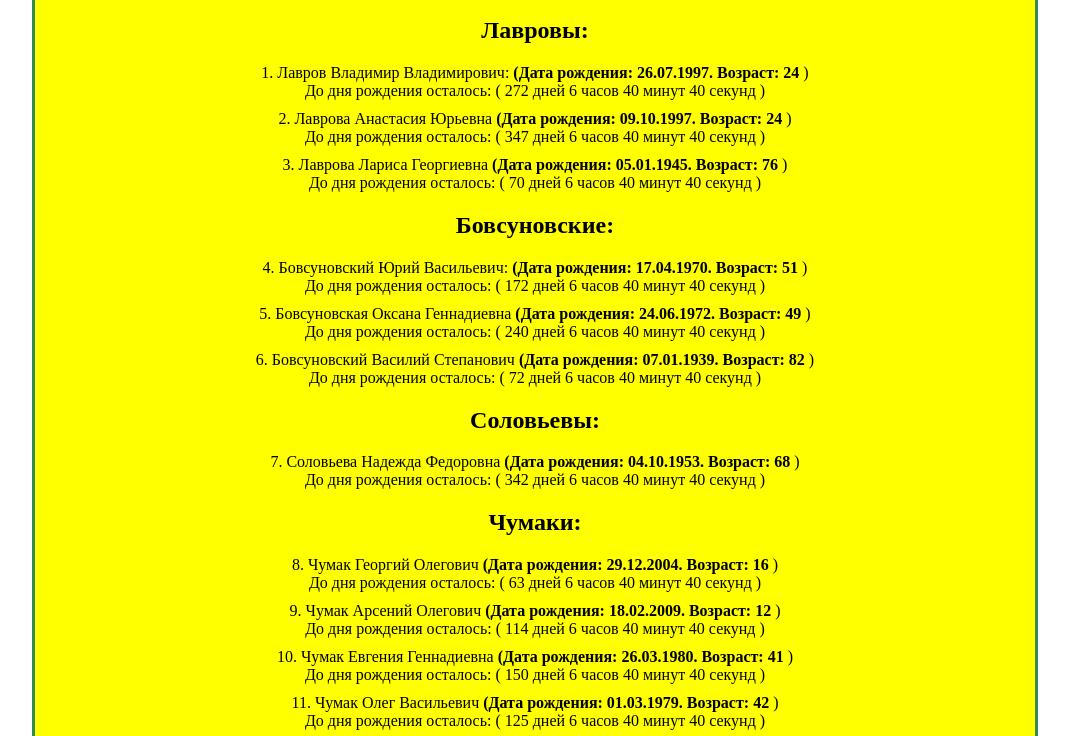
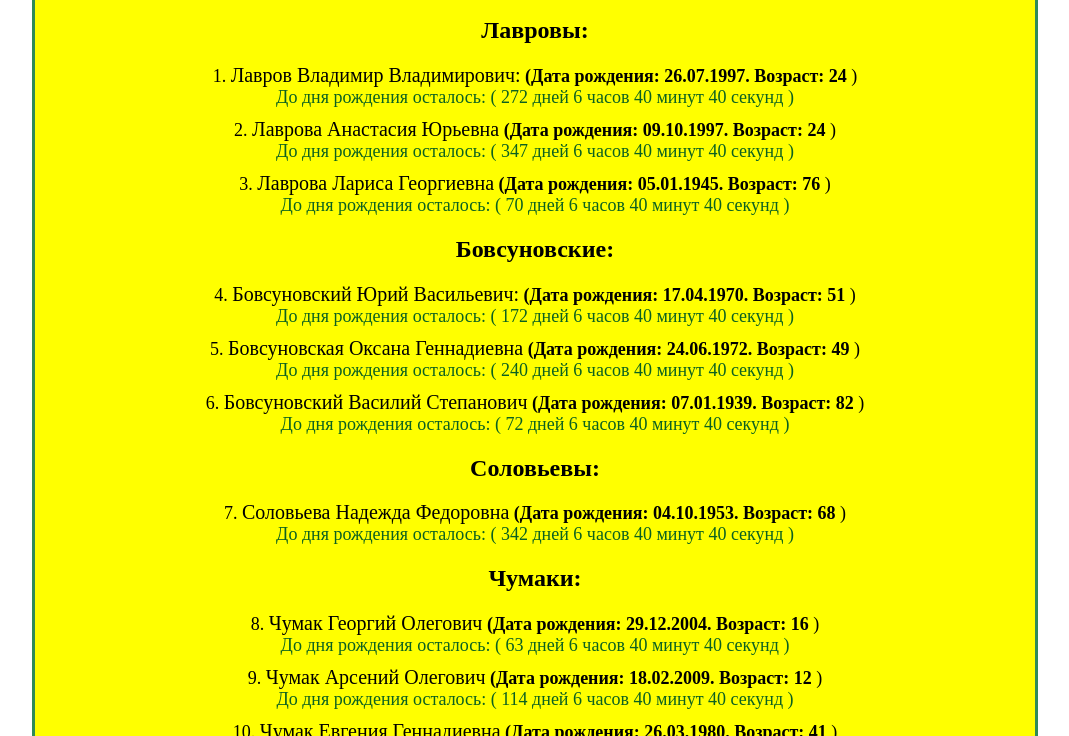
Before and after one commit to Valdemar322/BirthdayFamily, a plain HTML site: page index.html in a window 1280 px wide. Shown: the part 64-800 px from the top of the page, without its empty margins (105-1174 px from the left). Drawn offline with Linux system fonts and the light colour scheme; a web font is replaced by a local one.

Commit message:
edit color

```diff
--- a/srcipt.js
+++ b/srcipt.js
@@ -217,14 +217,16 @@ document.addEventListener('DOMContentLoaded', () => {
             info.innerHTML += `
                 <div class="s">
                 ${key}.
-                ${people[key].name}
-                <strong> (Дата рождения: ${people[key].birthday.split('-').reverse().join(".")}. Возраст: ${age} </strong> ) <br> До дня рождения осталось:
+                <span style="font-size: 20px;">${people[key].name}</span>
+                <strong> (Дата рождения: ${people[key].birthday.split('-').reverse().join(".")}. Возраст: ${age} </strong> ) <br>
+                <span style="color:#0B6121;">До дня рождения осталось:
                 (
                 ${countDays} дней
                 ${countHours} часов
                 ${countMinutes} минут
                 ${countSecondss} секунд
                 )
+                </span>
                 </div>
             `;
 
--- a/style.css
+++ b/style.css
@@ -26,4 +26,5 @@ h1{
 .s{
     text-align: center;
     margin-bottom: 10px;
+    font-size: large;
 }
```
